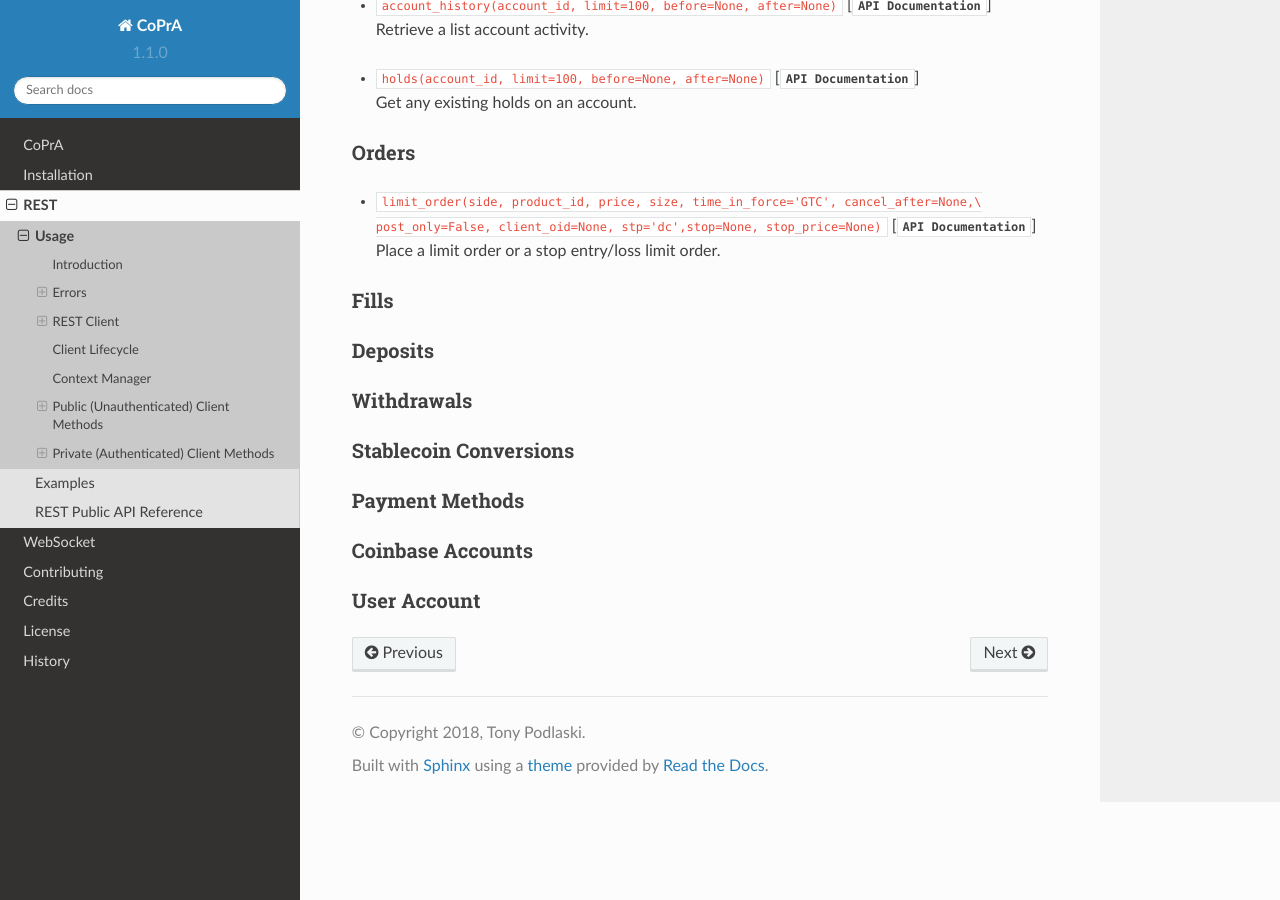
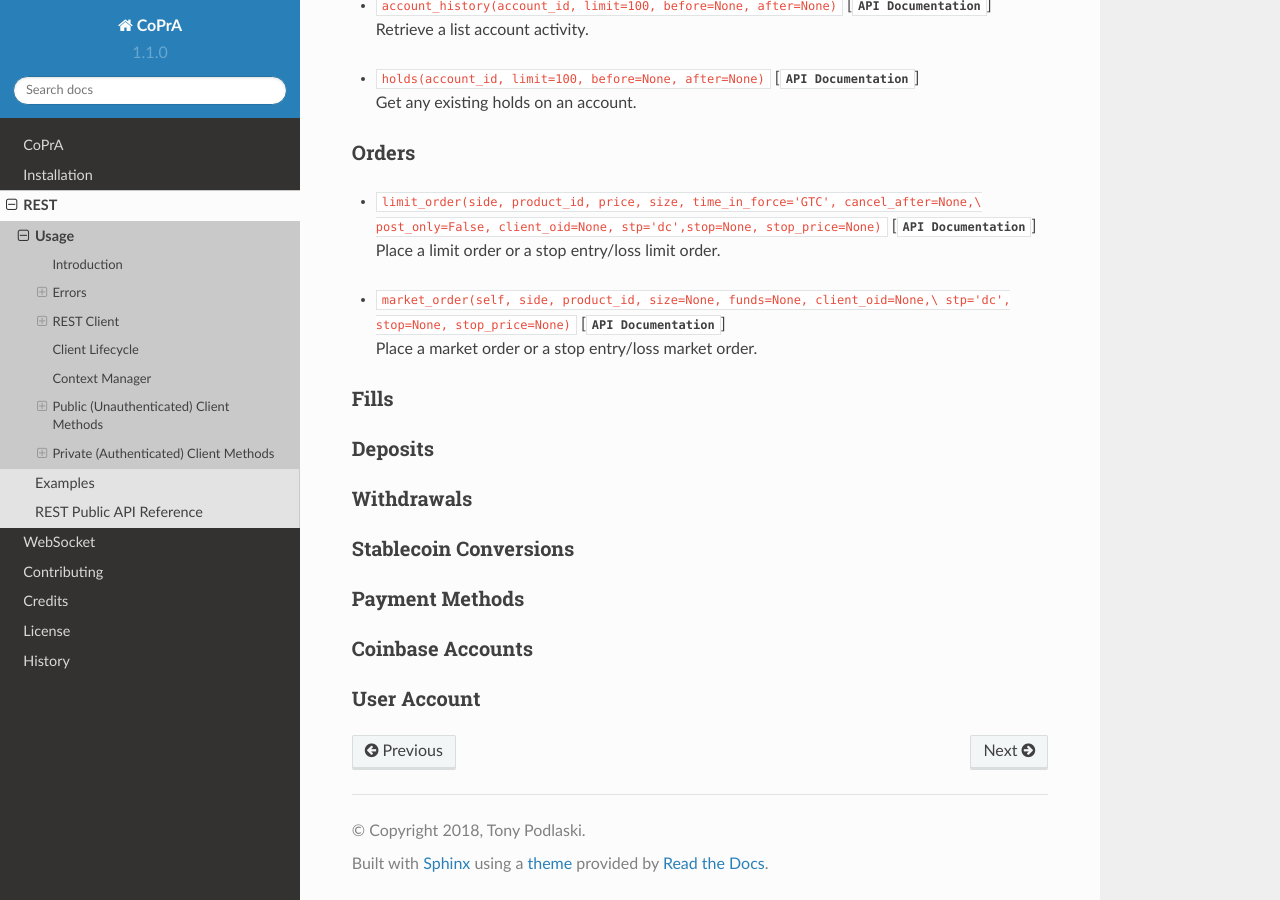
Before and after one commit to tpodlaski/copra, a Sphinx documentation site: the page built from docs/rest/usage.rst, in a window 1280 px wide and 900 px high, scrolled down 5280 px. Built offline with Sphinx 7.4.7 and the Read the Docs theme 2.0.0, drawn with Linux system fonts in a browser that asks for light colours.

Commit message:
Update usage.rst

```diff
--- a/docs/rest/usage.rst
+++ b/docs/rest/usage.rst
@@ -208,6 +208,11 @@ Orders
         post_only=False, client_oid=None, stp='dc',stop=None, stop_price=None)`` [:meth:`API Documentation <copra.rest.Client.limit_order>`]
     | Place a limit order or a stop entry/loss limit order.
 
+*
+    | ``market_order(self, side, product_id, size=None, funds=None, client_oid=None,\
+                     stp='dc', stop=None, stop_price=None)`` [:meth:`API Documentation <copra.rest.Client.market_order>`]
+    | Place a market order or a stop entry/loss market order.
+
 Fills
 +++++
 
```
